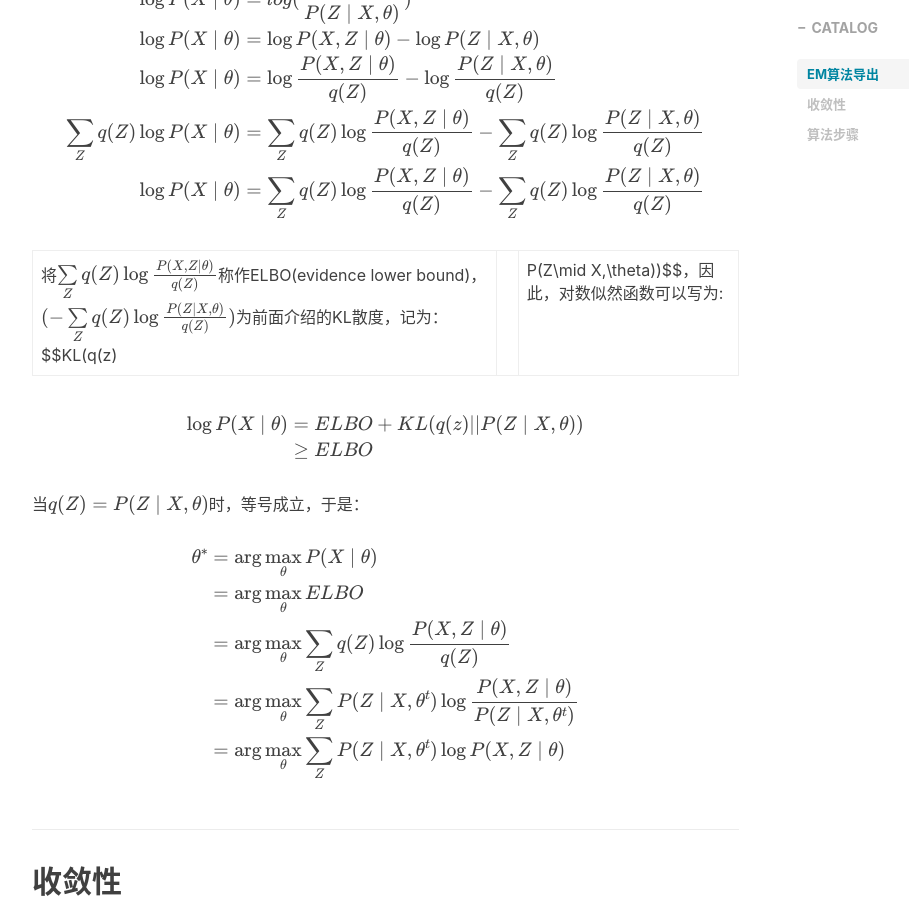
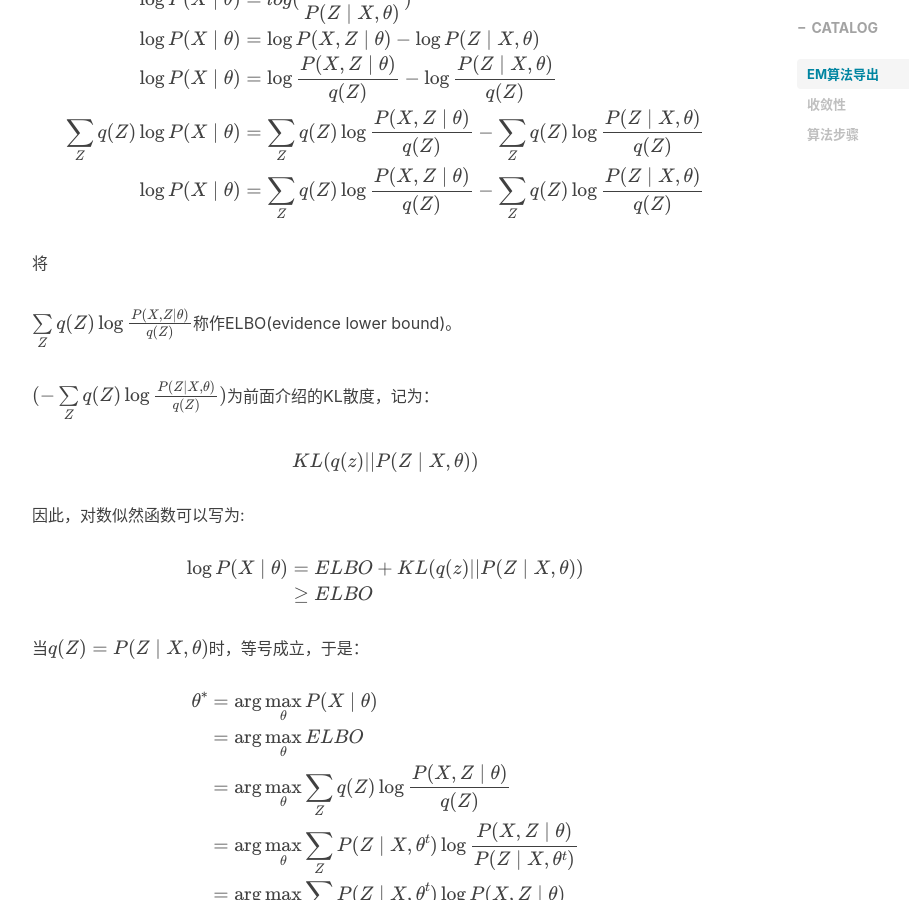
Before and after one commit to joyz121/joyz121.github.io, a Jekyll site: the page built from _posts/2022-10-21-EM.md, in a window 1280 px wide and 900 px high, scrolled down 1556 px. Shown: the whole window, without its empty margins (233-1142 px from the left). Built offline with Jekyll 4.4.1, drawn with Linux system fonts in a browser that asks for light colours; nearby versions of some CDN libraries; formulas are drawn with MathJax 3; comment, search, counter and statistics services are not loaded.

Commit message:
add blog

```diff
--- a/_posts/2022-10-21-EM.md
+++ b/_posts/2022-10-21-EM.md
@@ -40,7 +40,15 @@ $$\begin{aligned}
 \sum\limits_{Z}q(Z) \log P(X\mid\theta)&=\sum\limits_{Z}q(Z) \log \frac{P(X,Z\mid\theta)}{q(Z)}-\sum\limits_{Z}q(Z)\log \frac{P(Z\mid X,\theta)}{q(Z)}\\
 \log P(X\mid\theta)&=\sum\limits_{Z}q(Z) \log \frac{P(X,Z\mid\theta)}{q(Z)}-\sum\limits_{Z}q(Z)\log \frac{P(Z\mid X,\theta)}{q(Z)}\end{aligned}$$
 
-将$$\sum\limits_{Z}q(Z) \log \frac{P(X,Z\mid\theta)}{q(Z)}$$称作ELBO(evidence lower bound)，$$(-\sum\limits_{Z}q(Z)\log \frac{P(Z\mid X,\theta)}{q(Z)})$$为前面介绍的KL散度，记为：$$KL(q(z)||P(Z\mid X,\theta))$$，因此，对数似然函数可以写为:
+将
+
+$$\sum\limits_{Z}q(Z) \log \frac{P(X,Z\mid\theta)}{q(Z)}$$称作ELBO(evidence lower bound)。
+
+$$(-\sum\limits_{Z}q(Z)\log \frac{P(Z\mid X,\theta)}{q(Z)})$$为前面介绍的KL散度，记为：
+
+$$KL(q(z)||P(Z\mid X,\theta))$$
+
+因此，对数似然函数可以写为:
 
 $$\begin{aligned}
   \log P(X\mid\theta)&=ELBO+ KL(q(z)||P(Z\mid X,\theta))\\
```
Also changed, not shown: _posts/2022-10-21-math.md (+1 -1 lines).
